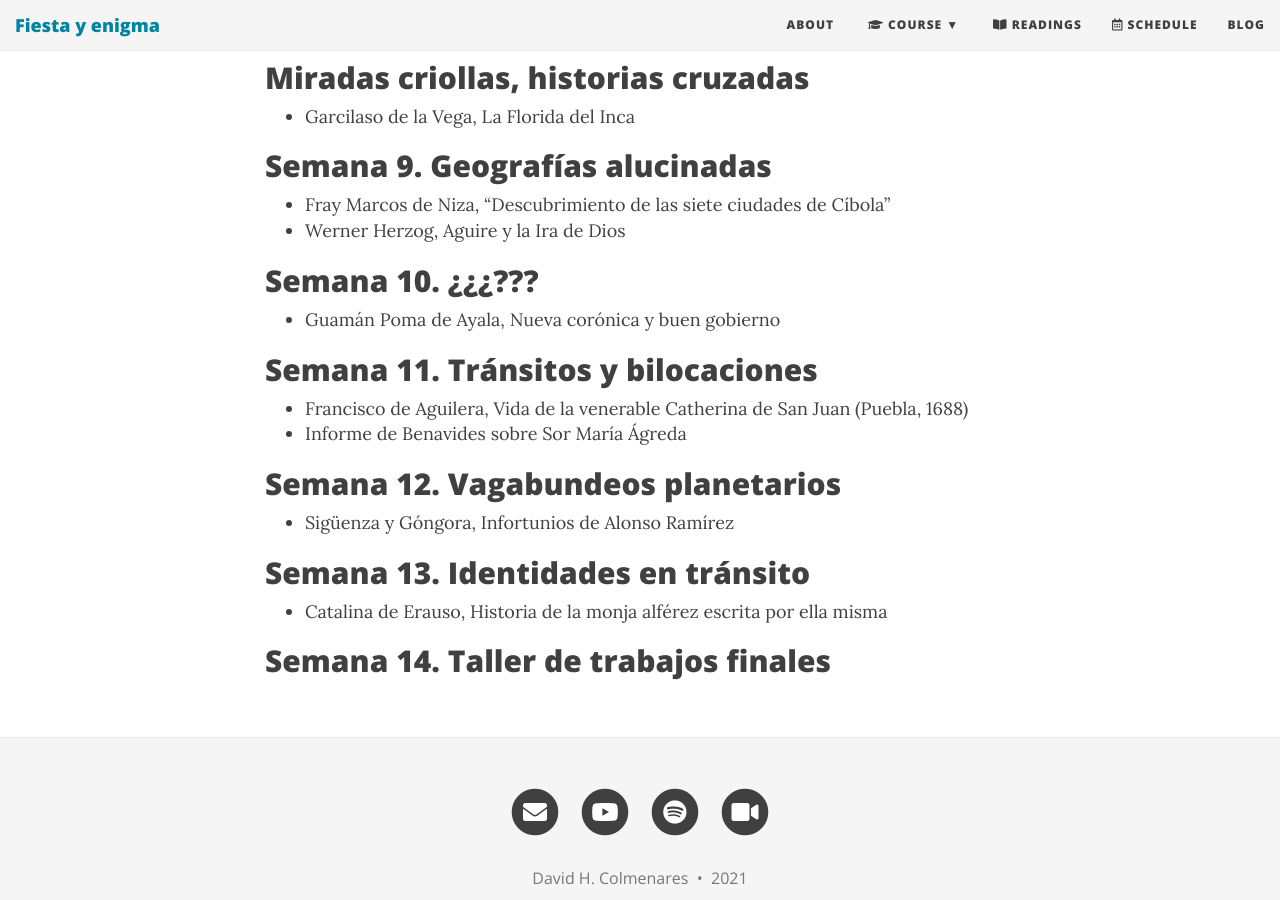
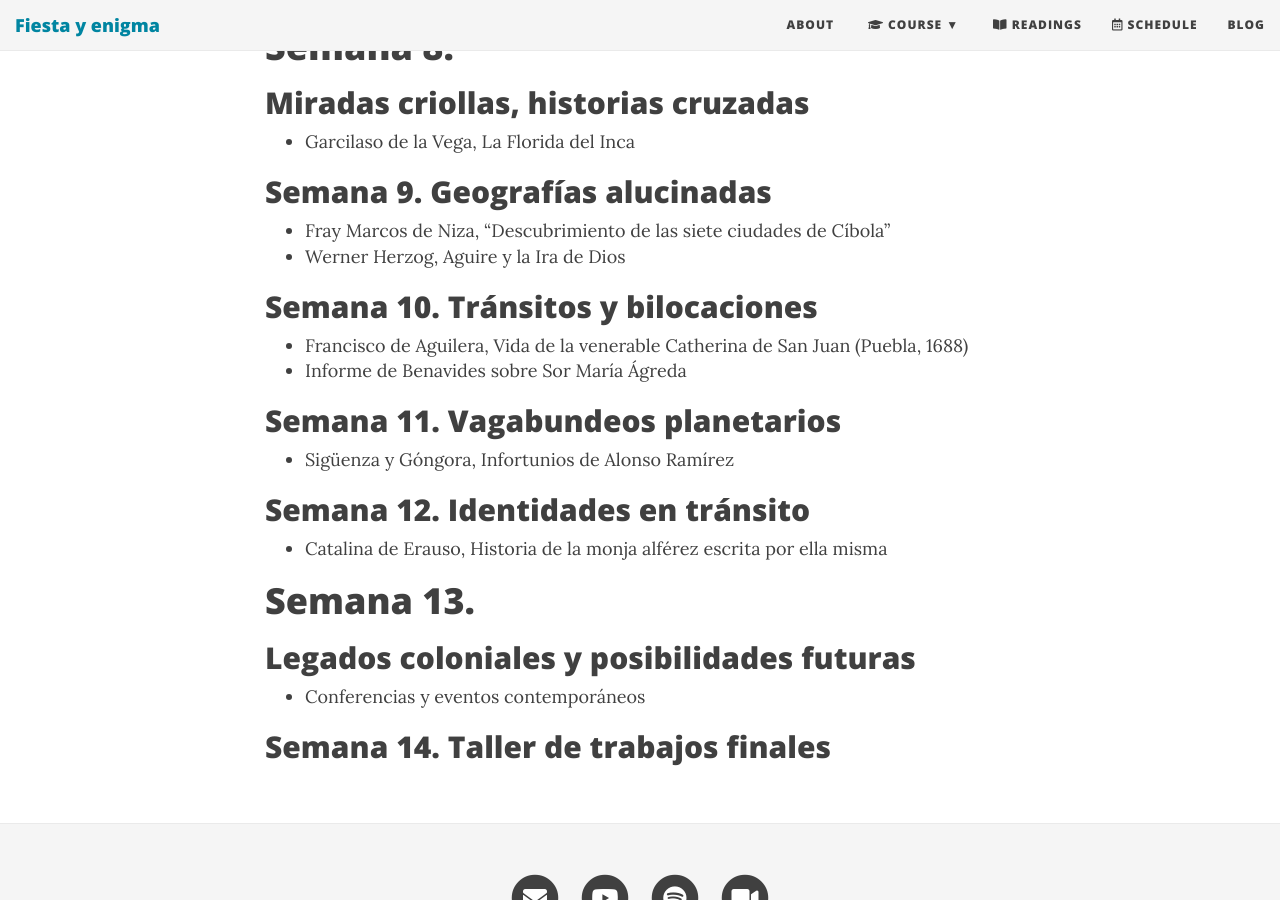
Before and after one commit to Hipomenes/ls452, a Jekyll site: the page built from syllabus.md, in a window 1280 px wide and 900 px high, scrolled down 3009 px. Built offline with Jekyll 4.4.1, drawn with Linux system fonts in a browser that asks for light colours; nearby versions of some CDN libraries; some of the changed text lies outside the part shown.

Commit message:
Update syllabus.md

```diff
--- a/syllabus.md
+++ b/syllabus.md
@@ -78,21 +78,22 @@ bigimg: /img/4partes.jpg
 - Fray Marcos de Niza, “Descubrimiento de las siete ciudades de Cíbola"
 - Werner Herzog, Aguire y la Ira de Dios
 
-## Semana 10. ¿¿¿???
-
-- Guamán Poma de Ayala, Nueva corónica y buen gobierno
-
-## Semana 11. Tránsitos y bilocaciones
+## Semana 10. Tránsitos y bilocaciones
 
 - Francisco de Aguilera, Vida de la venerable Catherina de San Juan (Puebla, 1688)
 - Informe de Benavides sobre Sor María Ágreda
 
-## Semana 12. Vagabundeos planetarios
+## Semana 11. Vagabundeos planetarios
 
 - Sigüenza y Góngora, Infortunios de Alonso Ramírez
 
-## Semana 13. Identidades en tránsito
+## Semana 12. Identidades en tránsito
 
 - Catalina de Erauso, Historia de la monja alférez escrita por ella misma
 
+# Semana 13.
+## Legados coloniales y posibilidades futuras
+
+- Conferencias y eventos contemporáneos
+
 ## Semana 14. Taller de trabajos finales
```
